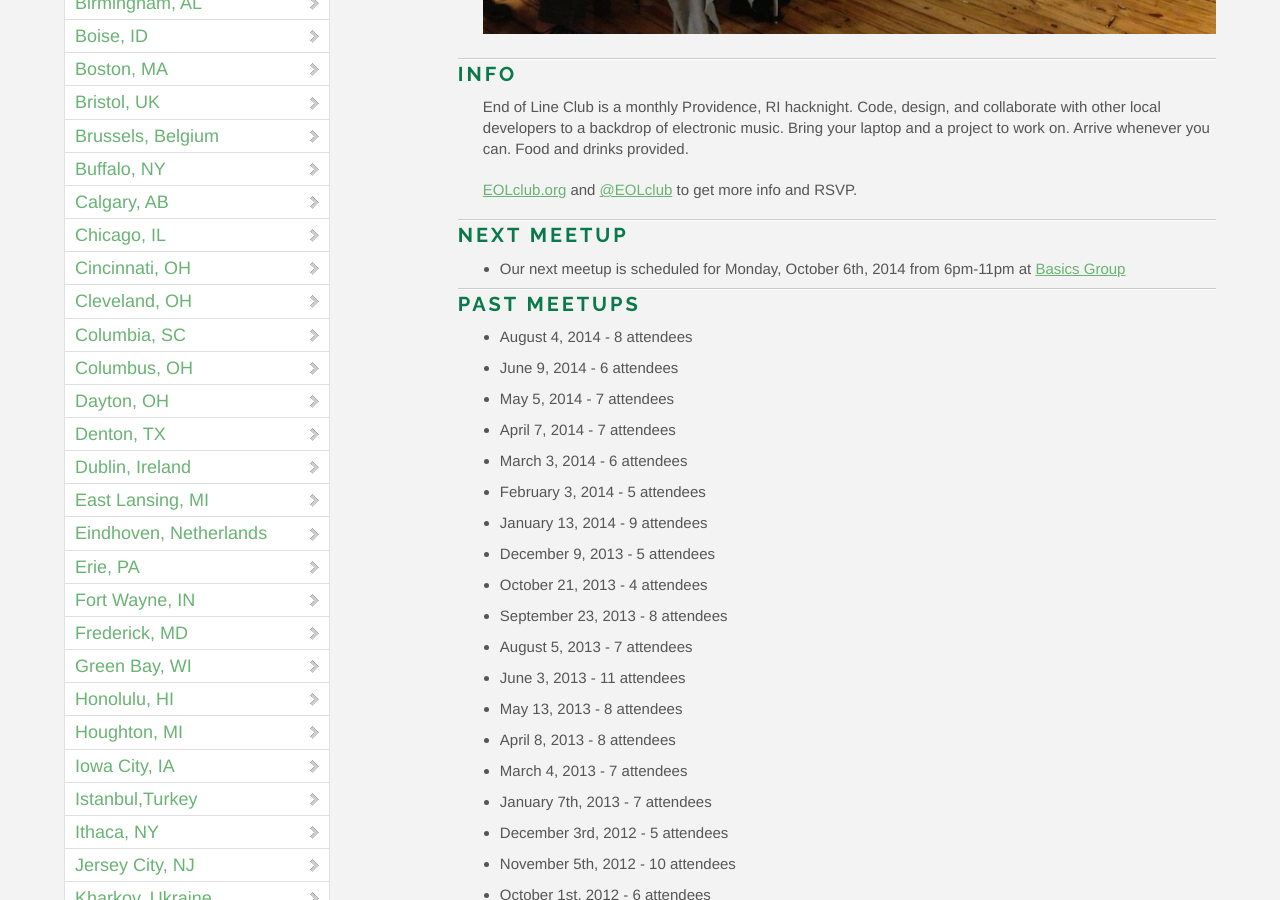
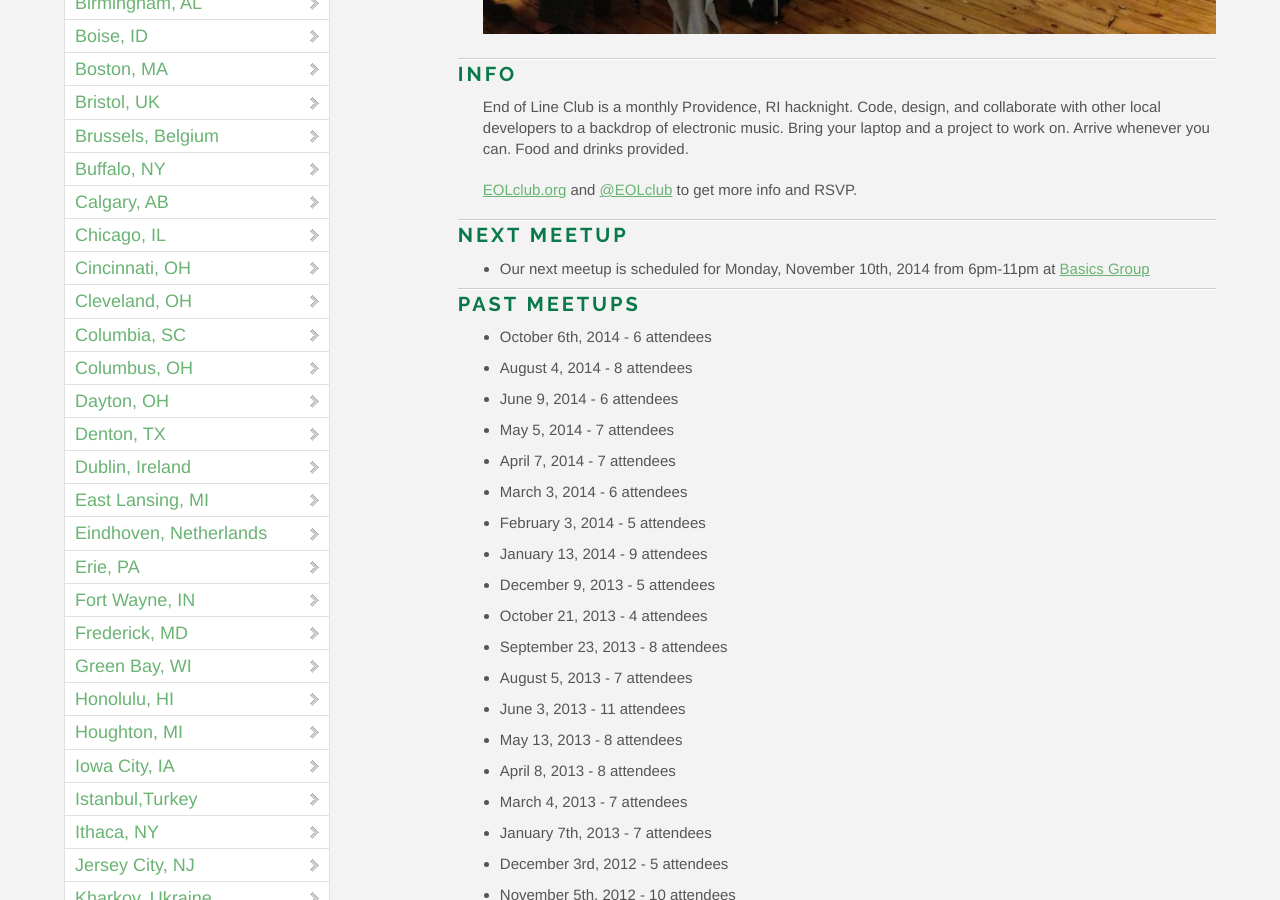
Before and after one commit to OpenHack/openhack.github.com, a Jekyll site: the page built from providence/index.markdown, in a window 1280 px wide and 900 px high, scrolled down 594 px. Built offline with Jekyll 4.4.1, drawn with Linux system fonts in a browser that asks for light colours; nearby versions of some CDN libraries; comment, search, counter and statistics services are not loaded.

Commit message:
Update Providence after 10/6 meetup

```diff
--- a/providence/index.markdown
+++ b/providence/index.markdown
@@ -15,10 +15,11 @@
 
 ### Next meetup
 
-* Our next meetup is scheduled for Monday, October 6th, 2014 from 6pm-11pm at [Basics Group](http://basicsgroup.com)
+* Our next meetup is scheduled for Monday, November 10th, 2014 from 6pm-11pm at [Basics Group](http://basicsgroup.com)
 
 ### Past meetups
 
+* October 6th, 2014 - 6 attendees
 * August 4, 2014 - 8 attendees
 * June 9, 2014 - 6 attendees
 * May 5, 2014 - 7 attendees
```
